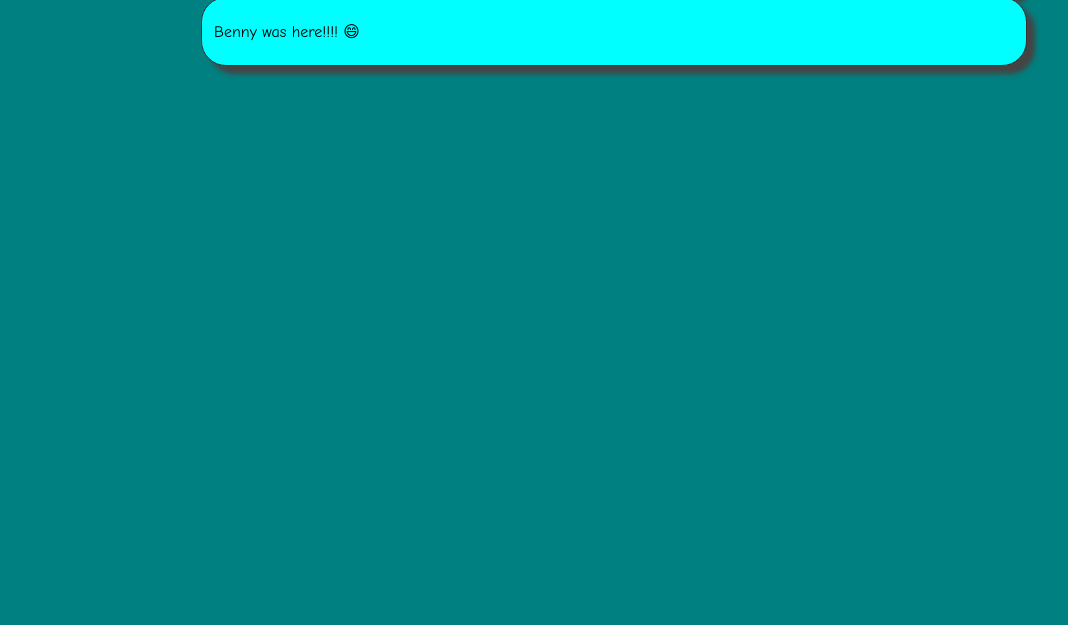
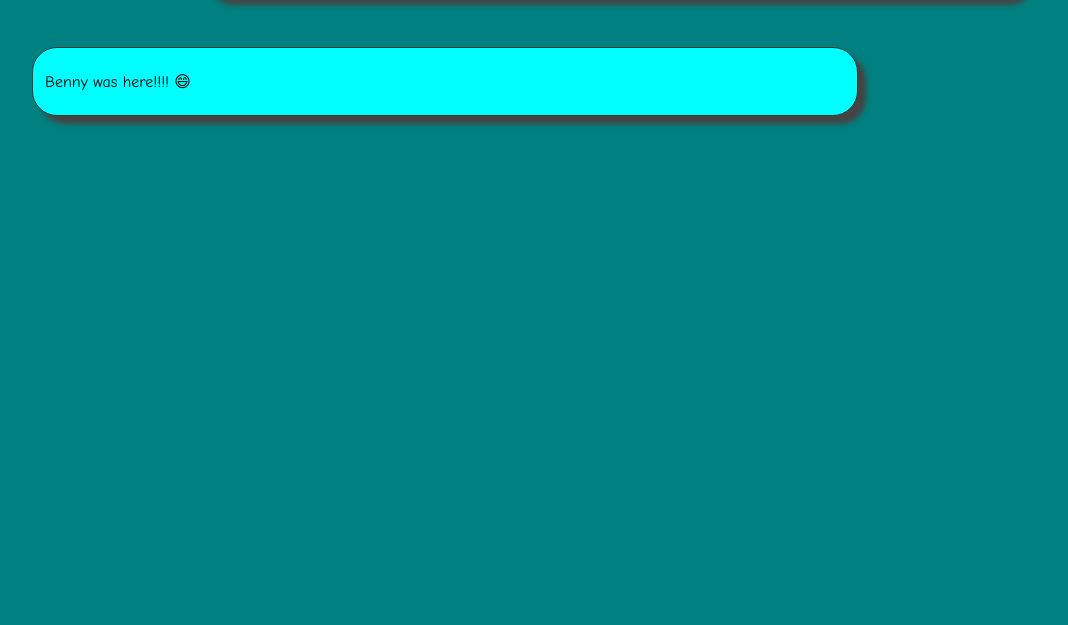
Before and after one commit to Ginger78/Ginger78.github.io, a plain HTML site: page index.html in a window 1280 px wide. Shown: the part 175-800 px from the top of the page, without its empty margins (26-1094 px from the left). Drawn offline with Linux system fonts and the light colour scheme.

Commit message:
Update index.html

```diff
--- a/index.html
+++ b/index.html
@@ -18,6 +18,17 @@ body {
   box-shadow: 8px 8px 5px #444;
   padding: 8px 12px;
 }
+
+.shadowbox1 {
+  background-color: aqua;
+  margin: 50px;
+  width: 800px;
+  border-radius: 25px;
+  border: 1px solid #333;
+  box-shadow: 8px 8px 5px #444;
+  padding: 8px 12px;
+}
+
 </style>
 </head>
 <body>
@@ -26,7 +37,7 @@ body {
   <h1 style="font-size:40px;"> Hi my name is Benny Vasquez and welcome to my website!</h1>
 </div>
 
-<div class = "shadowbox">
+<div class = "shadowbox1">
   <p>Benny was here!!!! &#128516;</p>
 </div>
 
```
Lines whose indentation alone changed are shown as unchanged.
